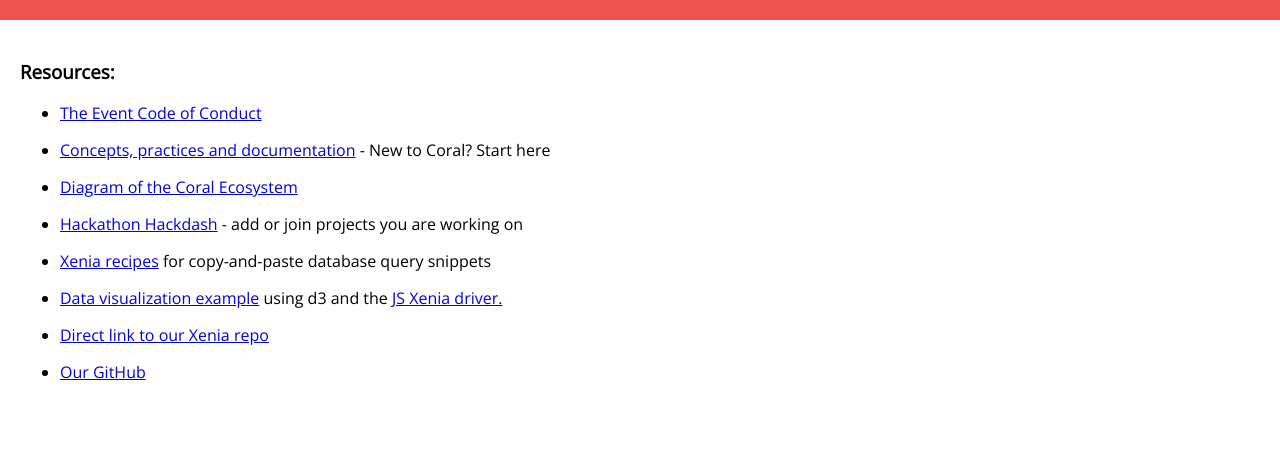
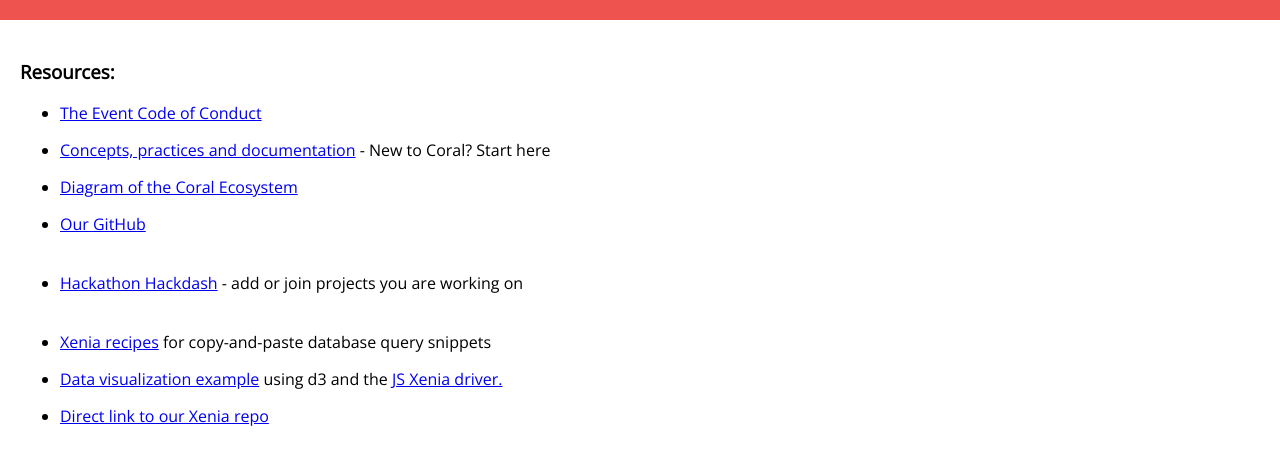
Before and after one commit to coralproject/hackathon, a plain HTML site: page index.html in a window 1280 px wide. Shown: the part 106-570 px from the top of the page. Drawn offline with nearby package versions, Linux system fonts and the light colour scheme.

Commit message:
Silly format.

```diff
--- a/index.html
+++ b/index.html
@@ -16,11 +16,11 @@
         <li><a href="https://coralproject.net/hackathon/#code">The Event Code of Conduct</a></li>
         <li><a href="http://coral-docs.readthedocs.io/en/latest/">Concepts, practices and documentation</a> - New to Coral? Start here</li>
         <li><a href="http://coral-docs.readthedocs.io/en/latest/coral_ecosystem/">Diagram of the Coral Ecosystem</a></li>
-        <li><a href="http://coral.hackdash.org">Hackathon Hackdash</a> - add or join projects you are working on</li>
+        <li><a href="http://github.com/coralproject">Our GitHub</a></li><br>
+        <li><a href="http://coral.hackdash.org">Hackathon Hackdash</a> - add or join projects you are working on</li><br>
         <li><a href="recipes.html">Xenia recipes</a> for copy-and-paste database query snippets</li>
         <li><a href="datavis.html">Data visualization example</a> using d3 and the <a href="https://github.com/coralproject/xenia-driver-js">JS Xenia driver.</a></li>
         <li><a href="https://github.com/coralproject/xenia">Direct link to our Xenia repo</a></li>
-        <li><a href="http://github.com/coralproject">Our GitHub</a></li>
       </ul>
     </div>
   </body>
```
